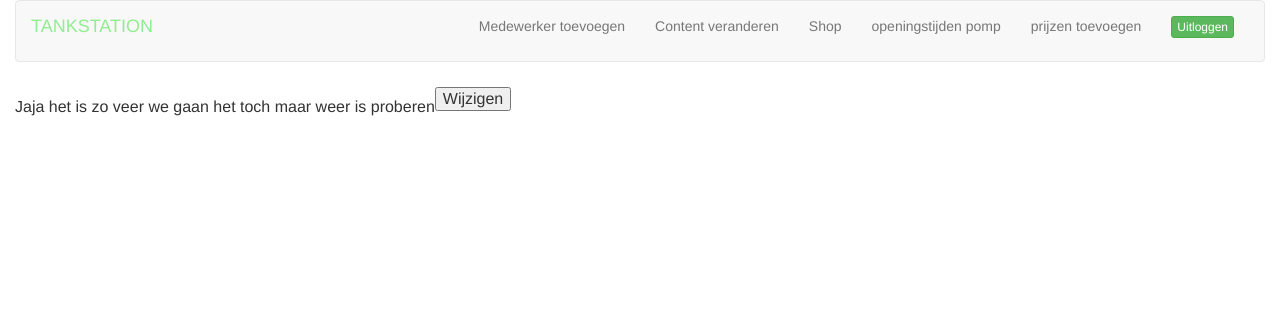
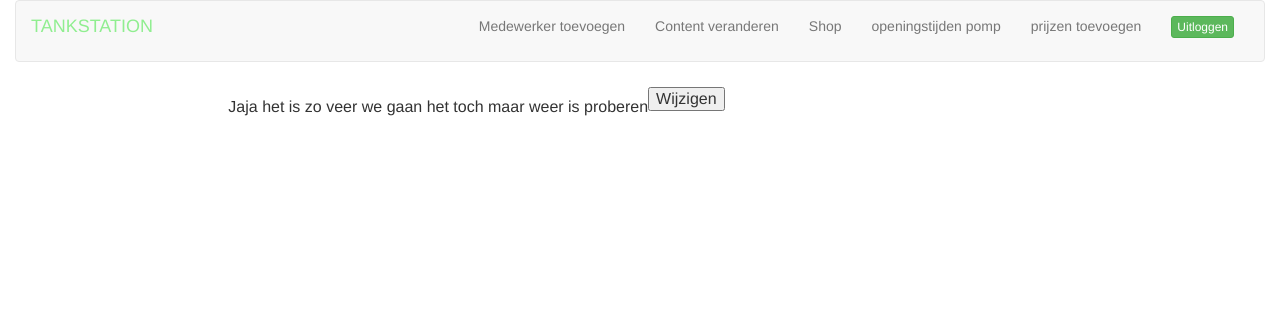
Before and after one commit to Timdeheer/Project_brandstof, a PHP site: page /content.php in a window 1280 px wide. Shown: the top 322 px of the page. Run offline with PHP 8.4, Linux system fonts and the light colour scheme; the visitor is signed in with stand-in values (Sample User, id 1); data comes from the database, SQL or seed files in the repository.

Commit message:
bootstrap om content.php gegooid

```diff
--- a/content.php
+++ b/content.php
@@ -1,5 +1,6 @@
 <?php
 session_start();
+include 'header.php';
 ?>
 
 <style type="text/css">
@@ -7,9 +8,11 @@ session_start();
 
 
 </style>
+<div class="row">
+    <div class="col-lg-2 col-md-2 col-sm-2"></div>
+    <div class="col-lg-8" col-md-8 col-sm-8>
+<?php
 
-<?php
-include 'header.php';
 $username = $_SESSION["gebruikersnaam"];
 $id = $_SESSION["id"];
 $naam = $_SESSION["naam"];
@@ -60,7 +63,7 @@ $locatie = $_SESSION["locatie"];
                 <tr>
 
                     <td>
-        <?php echo "<button type='submit' name='update' value={$row2['id']}>Wijzigen</button>"; ?>
+                <button type='submit' name='update' value='<?php $row2['id']; ?>' class='btn btn-success btn-xs'>Wijzigen</button>
 
                     </td>
                 </tr>
@@ -82,3 +85,6 @@ $locatie = $_SESSION["locatie"];
     }
 
 ?>
+</div>
+<div class="col-lg-2 col-md-2 col-sm-2"></div>
+</div>
```
